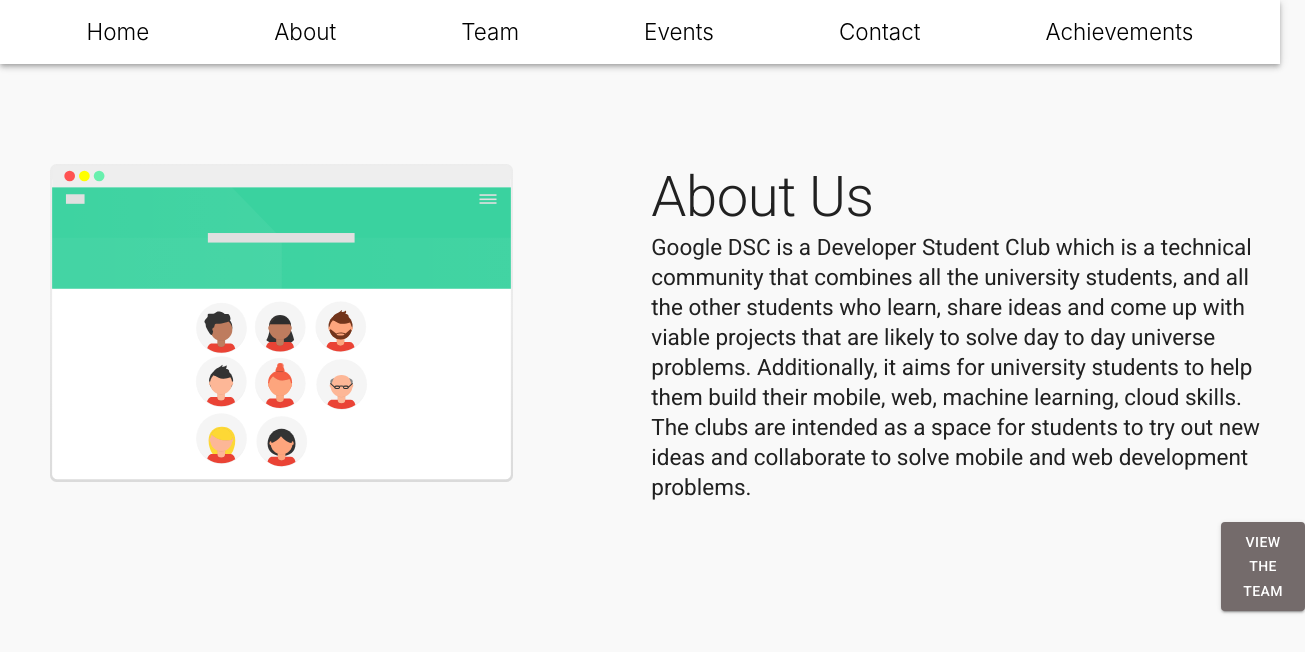
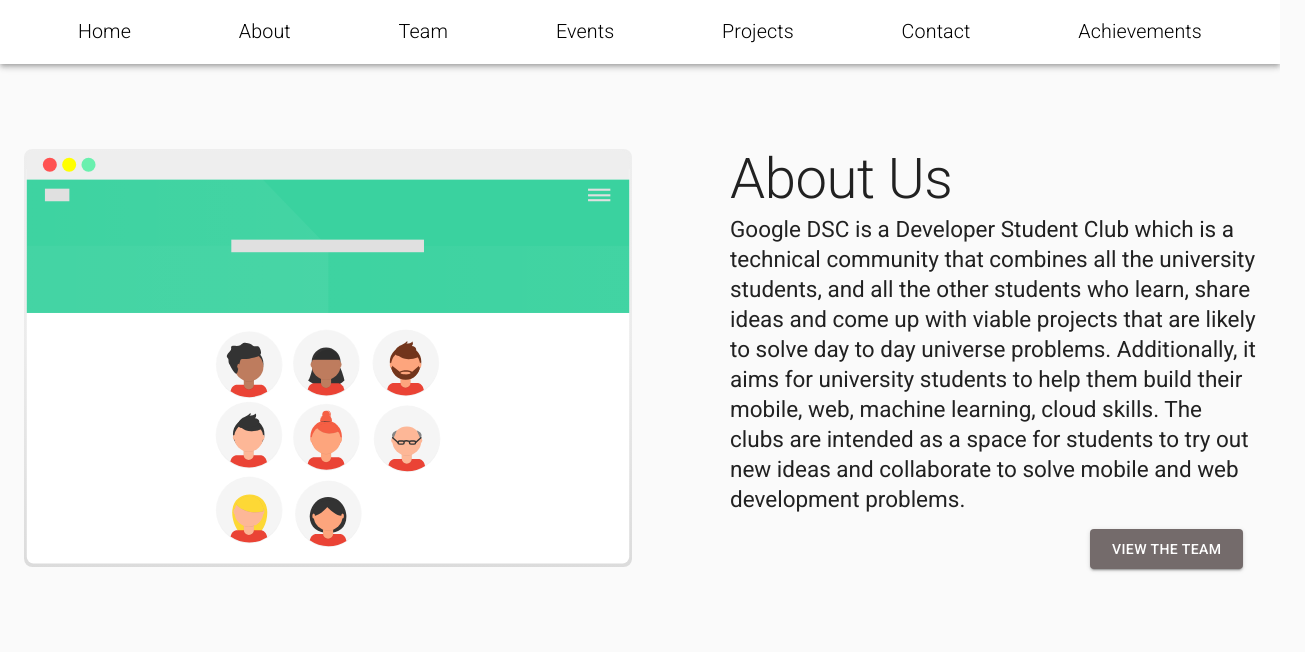
Before and after one commit to shubhank-saxena/ui_overhaul, a React (Create React App) app: page /about in a window 1280 px wide. Shown: the top 652 px of the page, 1305 px wide, since content can reach past the window. Built offline with nearby package versions, Linux system fonts and the light colour scheme.

Commit message:
Made about page using material ui grids

```diff
--- a/src/components/Nav.js
+++ b/src/components/Nav.js
@@ -1,4 +1,4 @@
-import React,{Fragment} from 'react';
+import React, { Fragment } from 'react';
 import { makeStyles } from '@material-ui/core/styles';
 import AppBar from '@material-ui/core/AppBar';
 import Toolbar from '@material-ui/core/Toolbar';
@@ -6,7 +6,7 @@
 import Button from '@material-ui/core/Button';
 import IconButton from '@material-ui/core/IconButton';
 import MenuIcon from '@material-ui/icons/Menu';
-import {Link} from 'react-router-dom';
+import { Link } from 'react-router-dom';
 import styled from "styled-components";
 
 const useStyles = makeStyles((theme) => ({
@@ -46,7 +46,7 @@
     fontSize: '1.5em',
     fontWeight: '300',
     // paddingRight:'20%',
-        textDecoration:'none',
+    textDecoration: 'none',
     color: 'black'
   },
   menuButton: {
@@ -67,6 +67,7 @@
               <Link to='/about' className={classes.button}>About</Link>
               <Link to='/' className={classes.button}>Team</Link>
               <Link to='/events' className={classes.button}>Events</Link>
+              <Link to='/projects' className={classes.button}>Projects</Link>
               <Link to='/' className={classes.button}>Contact</Link>
               <Link to='/' className={classes.button}>Achievements</Link>
             </Toolbar>
@@ -94,7 +95,7 @@
     display:none;
   }
 `
-const MobileDiv =styled.div`
+const MobileDiv = styled.div`
 @media only screen and (min-width: 1000px) {
     display:none;
   }
--- a/src/pages/About.js
+++ b/src/pages/About.js
@@ -1,4 +1,4 @@
-import React from "react";
+import React, { Fragment } from "react";
 import "./styles/About.css";
 import styled from "styled-components";
 import AboutImage from "../assets/undraw_about_us_page_ee1k.svg";
@@ -7,8 +7,19 @@
 import Typography from '@material-ui/core/Typography';
 import Button from '@material-ui/core/Button';
 import { makeStyles } from '@material-ui/core/styles';
+import Paper from '@material-ui/core/Paper';
+import Grid from '@material-ui/core/Grid';
+import { Container, CssBaseline } from "@material-ui/core";
 
 const useStyles = makeStyles((theme) => ({
+    root: {
+        flexGrow: 1
+      },
+      paper: {
+        padding: theme.spacing(2),
+        textAlign: 'center',
+        color: theme.palette.text.secondary,
+      },
 
     button: {
          backgroundColor: '#746B6B',
@@ -19,20 +30,23 @@
  const About = () => {
     const classes = useStyles();
         return (
-            <div>
-                {/* <Nav active="about" /> */}
-                <div class='row'>
-                    <div class='col s6' style={{paddingTop:'100px',
-                    paddingLeft: '50px'}}>
+            <Fragment>
+            <CssBaseline />
+            <Container fixed>
+                <Grid container spacing={2}>
+                <Grid item xs={12} sm={6} md={3} lg={6} xl={6} style={{paddingTop:'90px',}}>
+                {/* <Paper className={classes.paper}> */}
                         <img
                             src={AboutImage}
                             height="100%"
-                            width="80%"
+                            width="100%"
                             alt="image"></img>
-                    </div>
-                    <div class='col s6' style={{paddingTop: '100px'}}>
-                        <Typography variant='h2'>About Us</Typography>
-                        <Typography variant='h5'>
+                            {/* </Paper> */}
+                    </Grid>
+                    <Grid item xs={12} sm={6} md={3} lg={6} xl={6} style={{paddingTop:'90px', paddingLeft:'90px'}}>
+                    {/* <Paper className={classes.paper}> */}
+                        <Typography variant='h2' style={{textAlign:'left'}}>About Us</Typography>
+                        <Typography variant='h5' style={{textAlign:'left'}}>
                             Google DSC is a Developer Student Club which is a
                             technical community that combines all the university
                             students, and all the other students who learn,
@@ -44,13 +58,15 @@
                             students to try out new ideas and collaborate to
                             solve mobile and web development problems.
                         </Typography>
-                        <div style={{paddingLeft: '570px',
-                        paddingTop:'20px'}}>
+                        <div style={{paddingLeft: '360px',
+                        paddingTop:'15px'}}>
                         <Button variant="contained" className={classes.button} size='large'> View the Team </Button>
                         </div>
-                    </div>
-                </div>
-            </div>
+                        {/* </Paper> */}
+                    </Grid>
+                </Grid>
+                </Container>
+            </Fragment>
         );
     }
 
```
Lines whose indentation alone changed are shown as unchanged.
